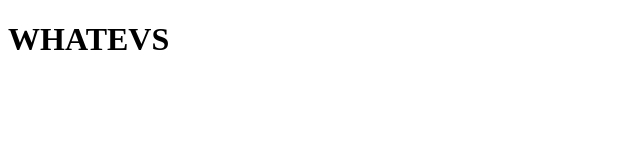
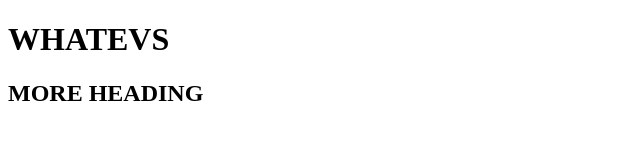
Before and after one commit to sakinasaif/new-portfolio, a plain HTML site: page index.html in a window 1280 px wide. Shown: the whole page, without its empty margins (0-640 px from the left). Drawn offline with Linux system fonts and the light colour scheme.

Commit message:
Added heading 2

```diff
--- a/index.html
+++ b/index.html
@@ -6,5 +6,6 @@
     <head>
     <body>
 	<h1>WHATEVS</h1>
+	<h2>MORE HEADING</h2>
     <body>
 </html>
```
